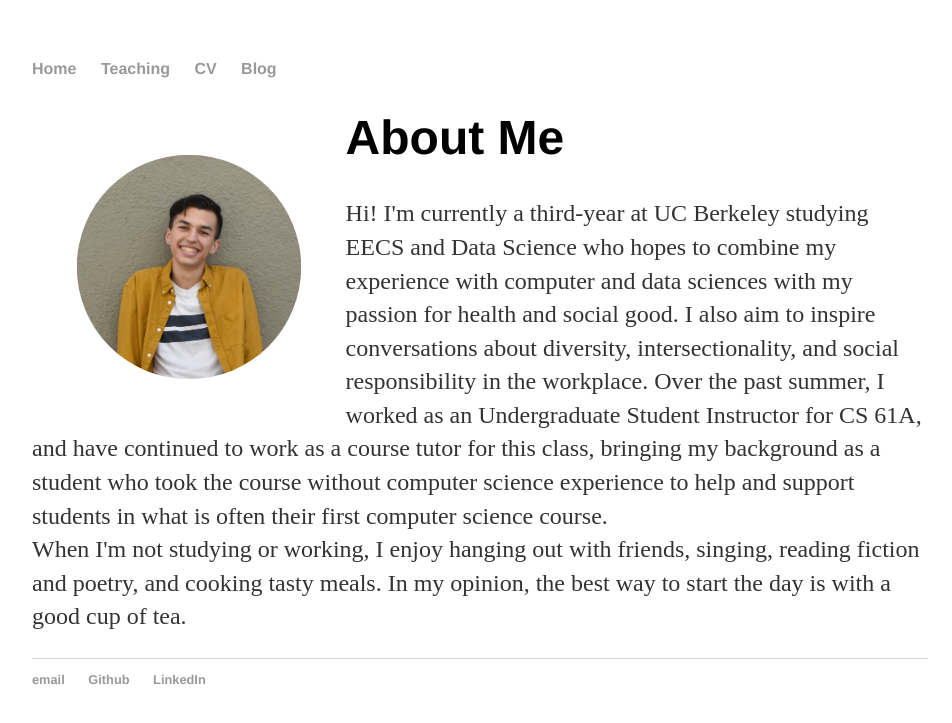
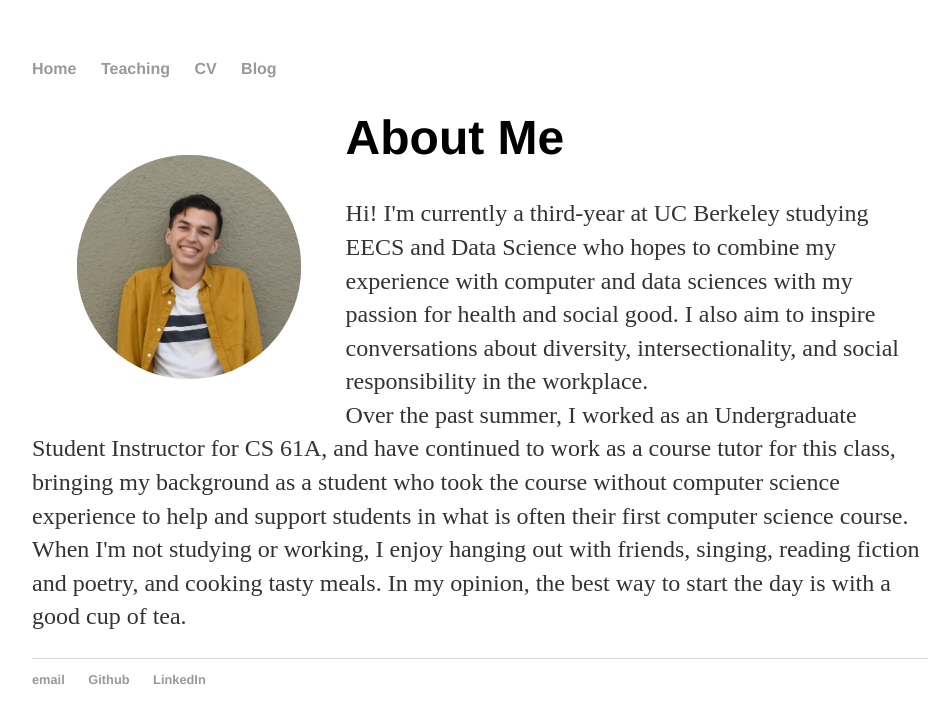
Before and after one commit to andrew-l-497/andrew-l-497.github.io, a Jekyll site: the page built from index.html, in a window 1280 px wide. Shown: the top 723 px of the page, without its empty margins (160-1112 px from the left). Built offline with Jekyll 4.4.1, drawn with Linux system fonts in a browser that asks for light colours.

```diff
--- a/index.html
+++ b/index.html
@@ -15,6 +15,7 @@ img {
 <img src="images/DSC_0369_3.jpg">
 <div class="blurb">
         <h1>About Me</h1>
-        <p>Hi! I'm currently a third-year at UC Berkeley studying EECS and Data Science who hopes to combine my experience with computer and data sciences with my passion for health and social good. I also aim to inspire conversations about diversity, intersectionality, and social responsibility in the workplace. Over the past summer, I worked as an Undergraduate Student Instructor for CS 61A, and have continued to work as a course tutor for this class, bringing my background as a student who took the course without computer science experience to help and support students in what is often their first computer science course.
+        <p>Hi! I'm currently a third-year at UC Berkeley studying EECS and Data Science who hopes to combine my experience with computer and data sciences with my passion for health and social good. I also aim to inspire conversations about diversity, intersectionality, and social responsibility in the workplace.
+					<br> Over the past summer, I worked as an Undergraduate Student Instructor for CS 61A, and have continued to work as a course tutor for this class, bringing my background as a student who took the course without computer science experience to help and support students in what is often their first computer science course.
           <br> When I'm not studying or working, I enjoy hanging out with friends, singing, reading fiction and poetry, and cooking tasty meals. In my opinion, the best way to start the day is with a good cup of tea.</p>
 </div><!-- /.blurb -->
```
